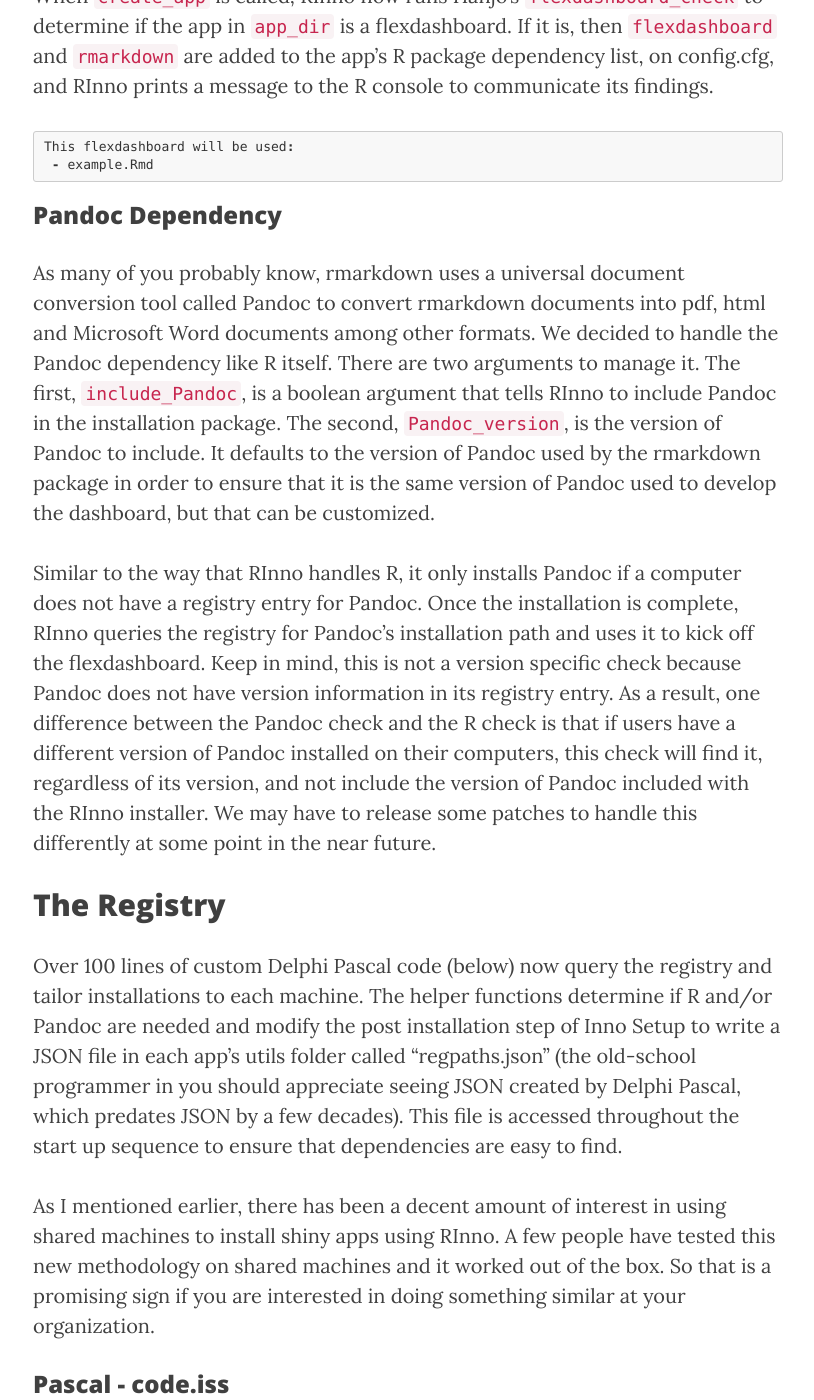
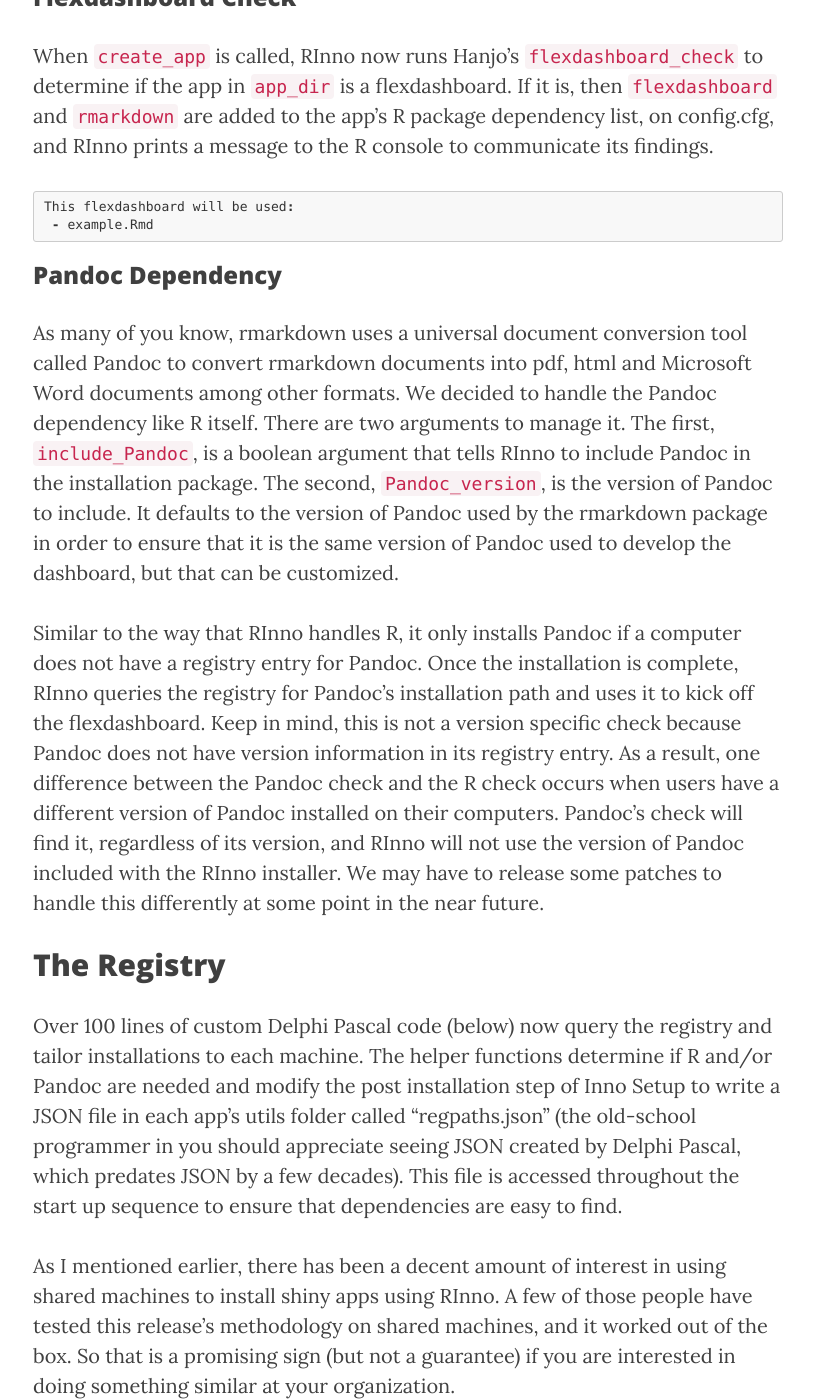
Before and after one commit to ficonsulting/filabs, a Jekyll site: the page built from _posts/2017-8-18-RInnov01.markdown, in a window 1280 px wide and 1400 px high, scrolled down 3480 px. Shown: the whole window, without its empty margins (232-1046 px from the left). Built offline with Jekyll 4.4.1, drawn with Linux system fonts in a browser that asks for light colours; nearby versions of some CDN libraries; comment, search, counter and statistics services are not loaded; some of the changed text lies outside the part shown.

Commit message:
Just can't help myself...

```diff
--- a/_posts/2017-8-18-RInnov01.markdown
+++ b/_posts/2017-8-18-RInnov01.markdown
@@ -36,10 +36,10 @@ create_app(
 compile_iss()
 {% endhighlight %}
 
-If you are familiar with RInno, this is almost exactly the same as compiling a shiny app installer. Hanjo has abstracted away the differences between shiny apps and flexdashboards so that RInno supports flexdashboards seamlessly. There is no need to change your workflow or learn new arguments to use RInno with flexdashboards.
+If you are familiar with RInno, this is the same as compiling a shiny app installer. All you need to do is put a working flexdashboard in `app_dir` instead of a shiny app. Hanjo has abstracted away the differences between shiny apps and flexdashboards so that RInno supports flexdashboards seamlessly. There is no need to change your workflow or learn new arguments to use RInno with flexdashboards.
 
 ## Flexdashboards
-Dubbed "easy interactive dashboards for R" by RStudio, flexdashboards are a hybrid between shiny apps and rmarkdown documents. They provide the interactivity of a web application, with the statistical and data visualization power of R, managed via the simplicity of an rmarkdown document. Flexdashboards are an extremely powerful data science tool. At RStudio DevCon 2017, RStudio said that their long-term goal is to  make flexdashboards stand-alone html, css and JavaScript apps without an R server. This would make it possible to open them in a browser without R running and expand their audience in many business settings. I am incredibly excited about this project, and we will continue to support it through RInno.
+Dubbed "easy interactive dashboards for R" by RStudio, flexdashboards are a hybrid between shiny apps and rmarkdown documents. They provide the interactivity of a web application, with the statistical and data visualization power of R, managed via the simplicity of an rmarkdown document. Flexdashboards are an extremely powerful data science tool. At RStudio DevCon 2017, RStudio said that their long-term goal is to  make flexdashboards stand-alone html, css and JavaScript apps generated using rmarkdown, but without requiring an R server as they do now. This would make it possible to open them in a browser without R running and expand their audience in many business settings. I am incredibly excited about this project, and we will continue to support it through RInno.
 
 This NBA Scoring flexdashboard is a great example of the simplicity and power of these new applications. The dashboard includes a D3 JavaScript visualization and stat table, and it only requires 29 lines of rmarkdown code:
 
@@ -56,17 +56,17 @@ This flexdashboard will be used:
 {% endhighlight %}
 
 ### Pandoc Dependency
-As many of you probably know, rmarkdown uses a universal document conversion tool called Pandoc to convert rmarkdown documents into pdf, html and Microsoft Word documents among other formats. We decided to handle the Pandoc dependency like R itself. There are two arguments to manage it. The first, `include_Pandoc`, is a boolean argument that tells RInno to include Pandoc in the installation package. The second, `Pandoc_version`, is the version of Pandoc to include. It defaults to the version of Pandoc used by the rmarkdown package in order to ensure that it is the same version of Pandoc used to develop the dashboard, but that can be customized.
+As many of you know, rmarkdown uses a universal document conversion tool called Pandoc to convert rmarkdown documents into pdf, html and Microsoft Word documents among other formats. We decided to handle the Pandoc dependency like R itself. There are two arguments to manage it. The first, `include_Pandoc`, is a boolean argument that tells RInno to include Pandoc in the installation package. The second, `Pandoc_version`, is the version of Pandoc to include. It defaults to the version of Pandoc used by the rmarkdown package in order to ensure that it is the same version of Pandoc used to develop the dashboard, but that can be customized.
 
-Similar to the way that RInno handles R, it only installs Pandoc if a computer does not have a registry entry for Pandoc. Once the installation is complete, RInno queries the registry for Pandoc's installation path and uses it to kick off the flexdashboard. Keep in mind, this is not a version specific check because Pandoc does not have version information in its registry entry. As a result, one difference between the Pandoc check and the R check is that if users have a different version of Pandoc installed on their computers, this check will find it, regardless of its version, and not include the version of Pandoc included with the RInno installer. We may have to release some patches to handle this differently at some point in the near future.
+Similar to the way that RInno handles R, it only installs Pandoc if a computer does not have a registry entry for Pandoc. Once the installation is complete, RInno queries the registry for Pandoc's installation path and uses it to kick off the flexdashboard. Keep in mind, this is not a version specific check because Pandoc does not have version information in its registry entry. As a result, one difference between the Pandoc check and the R check occurs when users have a different version of Pandoc installed on their computers. Pandoc's check will find it, regardless of its version, and RInno will not use the version of Pandoc included with the RInno installer. We may have to release some patches to handle this differently at some point in the near future.
 
 ## The Registry
 Over 100 lines of custom Delphi Pascal code (below) now query the registry and tailor installations to each machine. The helper functions determine if R and/or Pandoc are needed and modify the post installation step of Inno Setup to write a JSON file in each app's utils folder called "regpaths.json" (the old-school programmer in you should appreciate seeing JSON created by Delphi Pascal, which predates JSON by a few decades). This file is accessed throughout the start up sequence to ensure that dependencies are easy to find.
 
-As I mentioned earlier, there has been a decent amount of interest in using shared machines to install shiny apps using RInno. A few people have tested this new methodology on shared machines and it worked out of the box. So that is a promising sign if you are interested in doing something similar at your organization.
+As I mentioned earlier, there has been a decent amount of interest in using shared machines to install shiny apps using RInno. A few of those people have tested this release's methodology on shared machines, and it worked out of the box. So that is a promising sign (but not a guarantee) if you are interested in doing something similar at your organization.
 
 ### Pascal - code.iss
-This section is for your inner geek. If you are not curious about how the registry query works, skip to the final thoughts section below.
+This section is for your inner geek. If you don't have a geeky side, you probably haven't read this far. Feel free to skip to the final thoughts section below.
 
 First, I created constants for each of the easy registry entries (R, Chrome, Internet Explorer, and Firefox), and a variable for the registry JSON file.
 {% highlight Pascal %}
```
Also changed, not shown: other parts of _posts/2017-8-18-RInnov01.markdown (+3 -3 lines).
